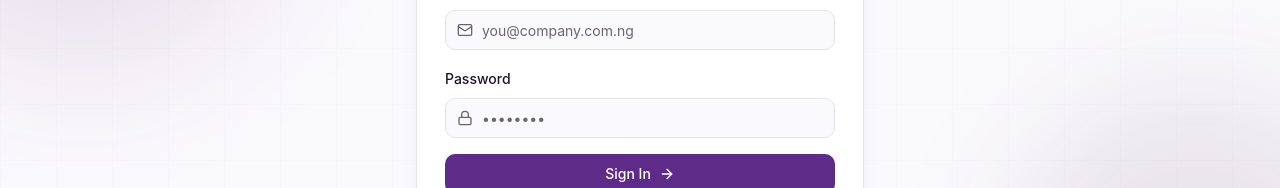
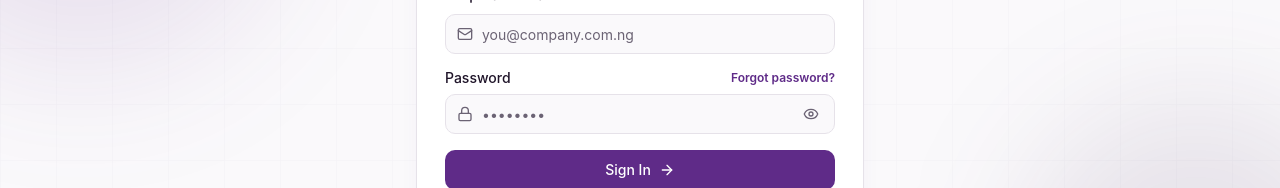
Before and after one commit to Holladworld/hostsuite, a Next.js app: page /portal in a window 1280 px wide. Shown: the part 344-532 px from the top of the page. Built offline with nearby package versions, Linux system fonts and the light colour scheme; no server answers.

Commit message:
feat(auth): add portal password visibility and reset link

```diff
--- a/app/portal/page.tsx
+++ b/app/portal/page.tsx
@@ -4,7 +4,7 @@ import { useState, useEffect, Suspense } from 'react';
 import { useRouter } from 'next/navigation';
 import Link from 'next/link';
 import { motion } from 'framer-motion';
-import { Server, Lock, Mail, Loader2, UserPlus, ArrowRight, ShieldCheck, MessageCircle, ArrowLeft } from 'lucide-react';
+import { Server, Lock, Mail, Loader2, UserPlus, ArrowRight, ShieldCheck, MessageCircle, ArrowLeft, Eye, EyeOff } from 'lucide-react';
 import { Button } from '@/components/ui/button';
 import { Input } from '@/components/ui/input';
 import { Label } from '@/components/ui/label';
@@ -29,6 +29,7 @@ function PortalLoginInner() {
   const [mode, setMode] = useState<'signin' | 'signup'>('signin');
   const [email, setEmail] = useState('');
   const [password, setPassword] = useState('');
+  const [showPassword, setShowPassword] = useState(false);
   const [busy, setBusy] = useState(false);
   const [authenticating, setAuthenticating] = useState(false);
   const { user, loading } = useAuth();
@@ -150,34 +151,40 @@ function PortalLoginInner() {
                 </div>
               </div>
               <div className="space-y-2">
-                <Label htmlFor="portal-password">Password</Label>
+                <div className="flex items-center justify-between">
+                  <Label htmlFor="portal-password">Password</Label>
+                  {mode === 'signin' && (
+                    <Link href="/portal/forgot-password" className="text-xs font-semibold text-primary underline-offset-4 hover:underline">
+                      Forgot password?
+                    </Link>
+                  )}
+                </div>
                 <div className="relative">
                   <Lock className="pointer-events-none absolute left-3 top-1/2 h-4 w-4 -translate-y-1/2 text-muted-foreground" />
                   <Input
                     id="portal-password"
-                    type="password"
+                    type={showPassword ? 'text' : 'password'}
                     placeholder="••••••••"
-                    className="pl-9"
+                    className="pl-9 pr-10"
                     value={password}
                     onChange={(e) => setPassword(e.target.value)}
                     autoComplete={mode === 'signin' ? 'current-password' : 'new-password'}
                     required
                   />
+                  <button
+                    type="button"
+                    aria-label={showPassword ? 'Hide password' : 'Show password'}
+                    title={showPassword ? 'Hide password' : 'Show password'}
+                    onClick={() => setShowPassword((visible) => !visible)}
+                    className="absolute right-2 top-1/2 inline-flex h-8 w-8 -translate-y-1/2 items-center justify-center rounded-md text-muted-foreground transition-colors hover:bg-muted hover:text-foreground focus-visible:outline-none focus-visible:ring-2 focus-visible:ring-ring"
+                  >
+                    {showPassword ? <EyeOff className="h-4 w-4" aria-hidden="true" /> : <Eye className="h-4 w-4" aria-hidden="true" />}
+                  </button>
                 </div>
               </div>
 
-              <Button
-                type="submit"
-                disabled={busy}
-                className="w-full bg-primary text-primary-foreground hover:bg-primary/90"
-              >
-                {busy ? (
-                  <Loader2 className="h-4 w-4 animate-spin" />
-                ) : mode === 'signin' ? (
-                  <span className="flex items-center gap-2">Sign In <ArrowRight className="h-4 w-4" /></span>
-                ) : (
-                  <span className="flex items-center gap-2"><UserPlus className="h-4 w-4" /> Create Account</span>
-                )}
+              <Button type="submit" disabled={busy} className="w-full bg-primary text-primary-foreground hover:bg-primary/90">
+                {busy ? <Loader2 className="h-4 w-4 animate-spin" /> : mode === 'signin' ? <span className="flex items-center gap-2">Sign In <ArrowRight className="h-4 w-4" /></span> : <span className="flex items-center gap-2"><UserPlus className="h-4 w-4" /> Create Account</span>}
               </Button>
             </form>
 
@@ -188,11 +195,7 @@ function PortalLoginInner() {
 
             <p className="mt-5 text-center text-sm text-muted-foreground">
               {mode === 'signin' ? "Don't have an account? " : 'Already have an account? '}
-              <button
-                type="button"
-                className="font-semibold text-primary underline-offset-4 hover:underline"
-                onClick={() => setMode(mode === 'signin' ? 'signup' : 'signin')}
-              >
+              <button type="button" className="font-semibold text-primary underline-offset-4 hover:underline" onClick={() => setMode(mode === 'signin' ? 'signup' : 'signin')}>
                 {mode === 'signin' ? 'Create one' : 'Sign in'}
               </button>
             </p>
@@ -206,9 +209,7 @@ function PortalLoginInner() {
             </Button>
           </div>
 
-          <p className="mt-3 text-center text-xs text-muted-foreground">
-            A {BRAND.parent} product
-          </p>
+          <p className="mt-3 text-center text-xs text-muted-foreground">A {BRAND.parent} product</p>
         </motion.div>
       </main>
     </div>
```
